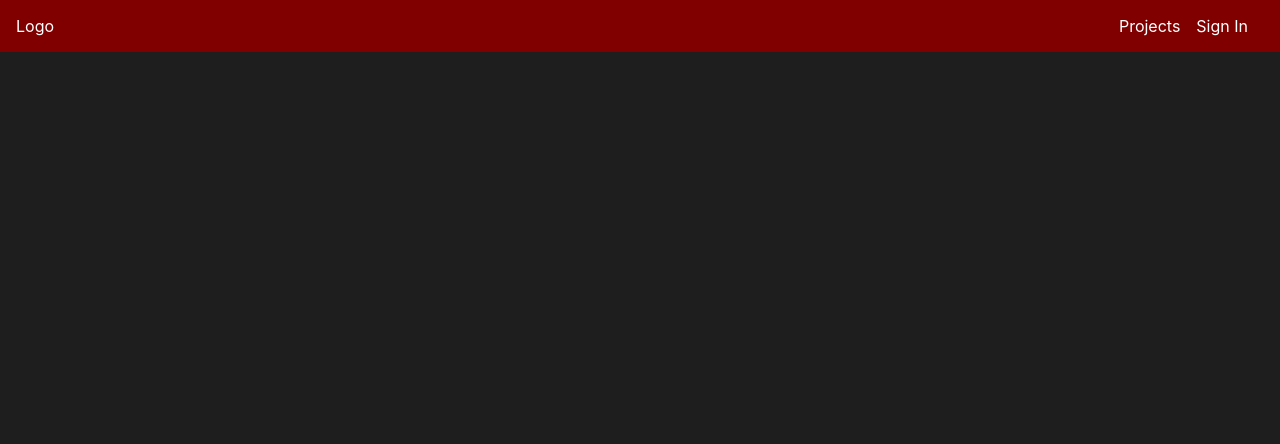
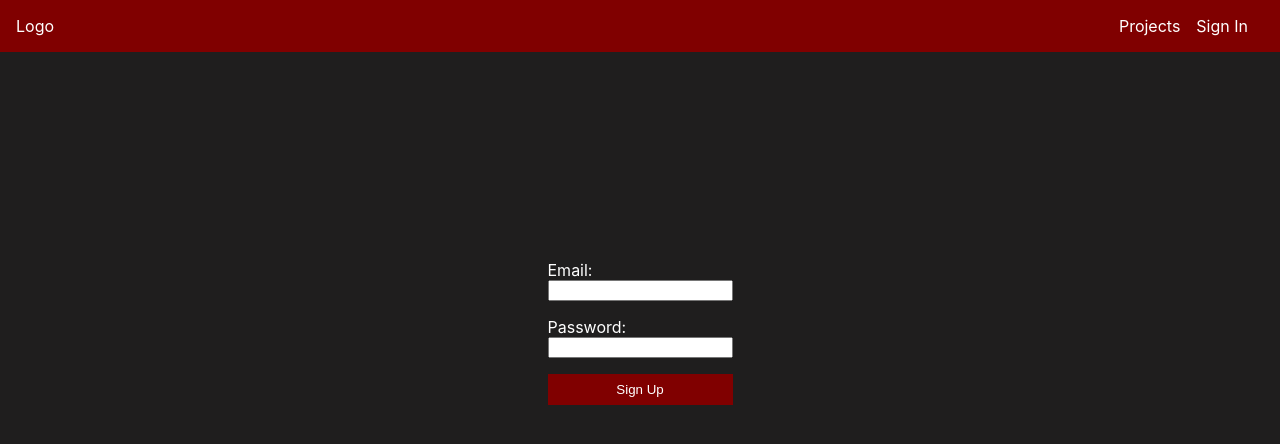
Before and after one commit to CalebJamesStevens/creators-video-planner, a React (Create React App) app in the folder client/: page /sign-up in a window 1280 px wide. Shown: the top 444 px of the page. Built offline with nearby package versions, Linux system fonts and the light colour scheme; no server answers.

Commit message:
Fixed bugs

```diff
--- a/client/src/App.js
+++ b/client/src/App.js
@@ -47,6 +47,8 @@ function App() {
                         <Navbar />
                         <Routes>
                             <Route path='/' element={<SignIn />}></Route>
+                            <Route path='/sign-in' element={<SignIn />}></Route>
+                            <Route path='/sign-up' element={<SignUp />}></Route>
                         </Routes>
                     </UserContext.Provider>
                 </Router>
```
